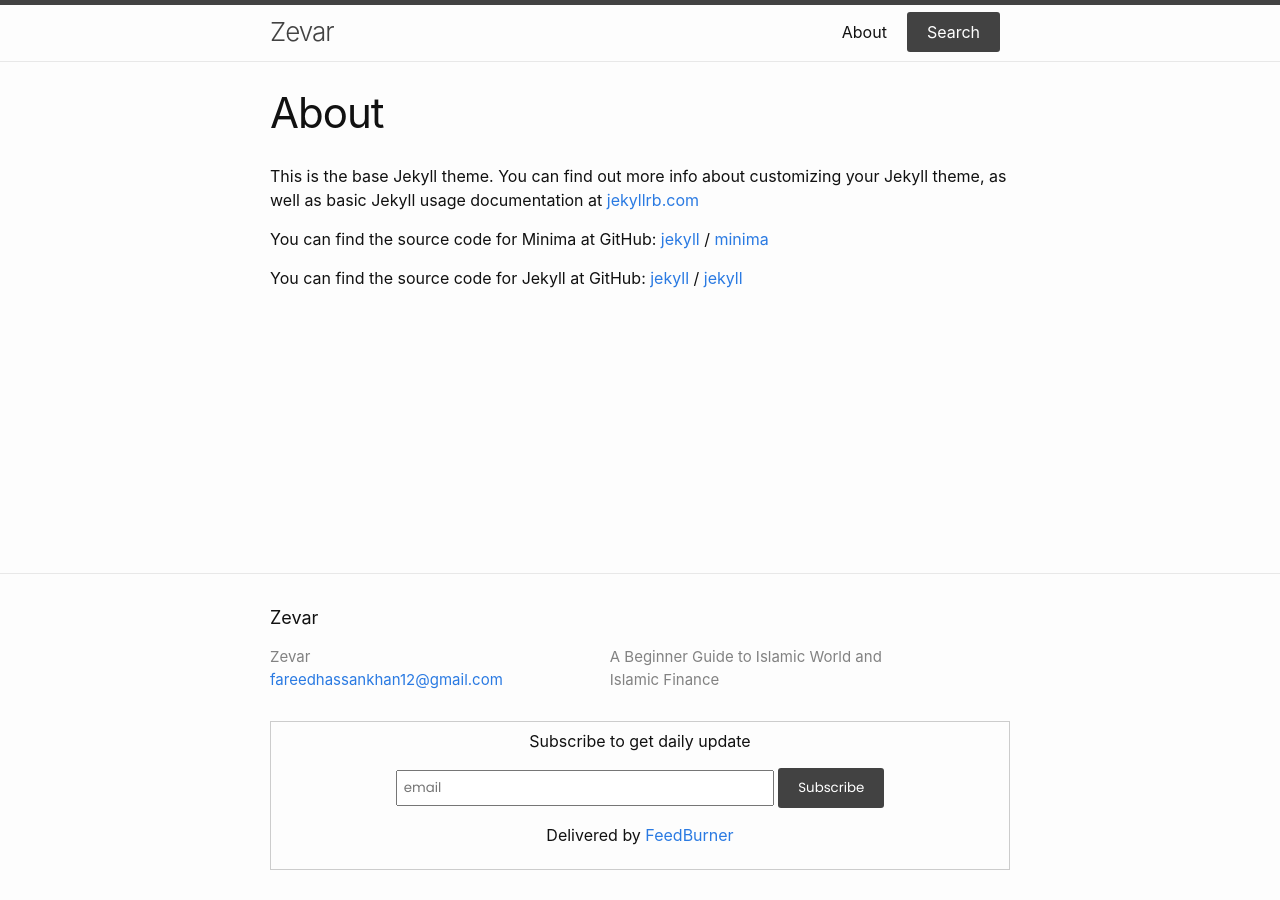
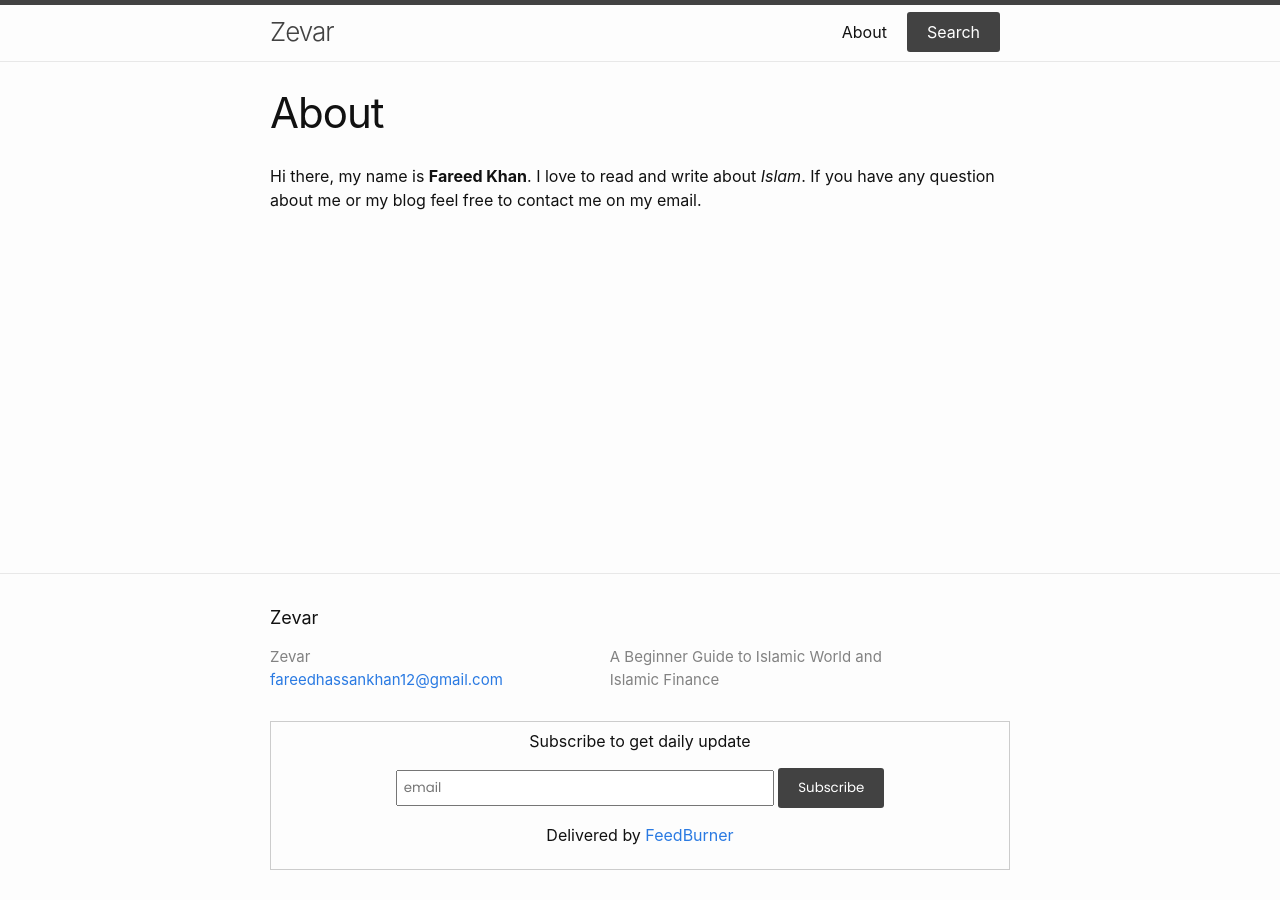
Before and after one commit to FareedKhan-dev/zevar, a Jekyll site: the page built from about.markdown, in a window 1280 px wide. Built offline with Jekyll 4.4.1, drawn with Linux system fonts in a browser that asks for light colours.

Commit message:
updating about

```diff
--- a/about.markdown
+++ b/about.markdown
@@ -4,15 +4,4 @@ title: About
 permalink: /about/
 ---
 
-This is the base Jekyll theme. You can find out more info about customizing your Jekyll theme, as well as basic Jekyll usage documentation at [jekyllrb.com](https://jekyllrb.com/)
-
-You can find the source code for Minima at GitHub:
-[jekyll][jekyll-organization] /
-[minima](https://github.com/jekyll/minima)
-
-You can find the source code for Jekyll at GitHub:
-[jekyll][jekyll-organization] /
-[jekyll](https://github.com/jekyll/jekyll)
-
-
-[jekyll-organization]: https://github.com/jekyll
+Hi there, my name is **Fareed Khan**. I love to read and write about *Islam*. If you have any question about me or my blog feel free to contact me on my email.
```
